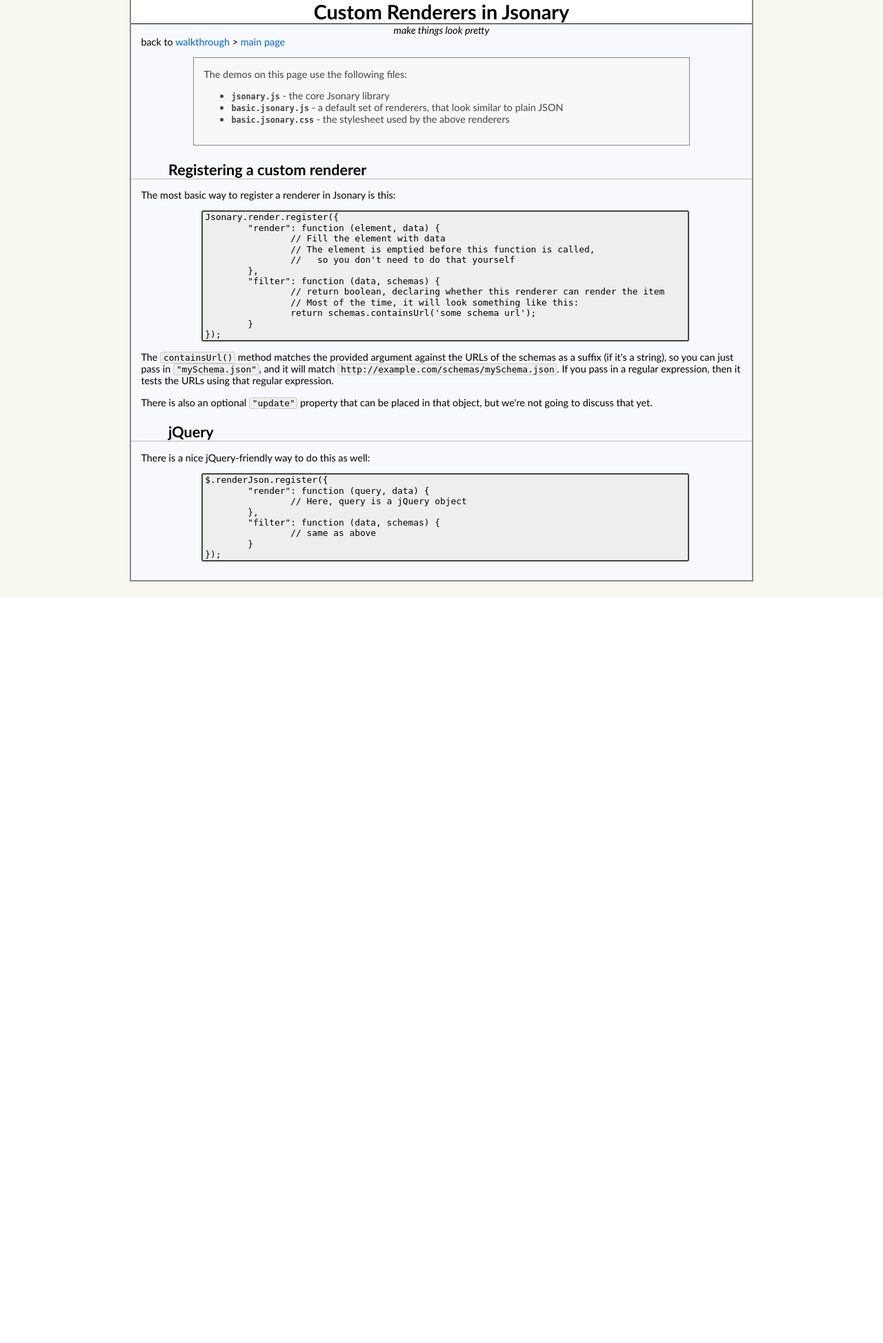
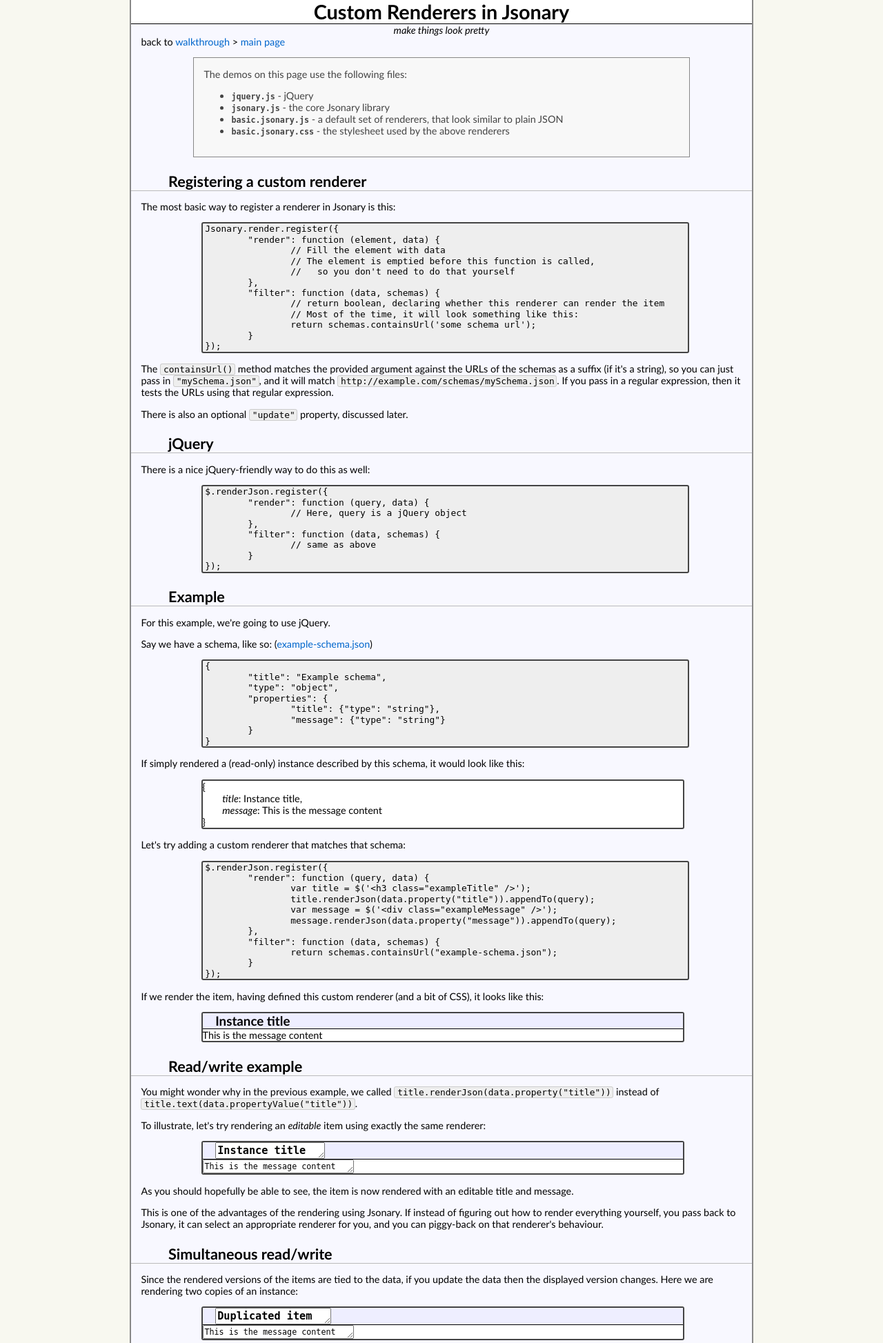
Before and after one commit to jsonary-js/jsonary, a PHP site: page /walkthrough/stage5/index.html in a window 1280 px wide. Shown: the top 1947 px of the page at 69% size. Before the commit the page ends 865 px from the top, so only its background shows below. Run offline with PHP 8.4, Linux system fonts and the light colour scheme; some libraries are stand-ins or nearby versions.

Commit message:
Updating walkthrough

```diff
--- a/renderers/basic.jsonary.css
+++ b/renderers/basic.jsonary.css
@@ -115,12 +115,11 @@ textarea {
 
 .json-string {
 	white-space: pre;
-	color: #000;
 }
 
-.json-string:before, .json-string:after {
-	content: "\"";
-	color: #888;
+textarea.json-string {
+	font-size: inherit;
+	font-weight: inherit;
 }
 
 /**** Number ****/
--- a/walkthrough/stage5/example-schema.json
+++ b/walkthrough/stage5/example-schema.json
@@ -1,3 +1,8 @@
 {
-	"title": "Example schema"
+	"title": "Example schema",
+	"type": "object",
+	"properties": {
+		"title": {"type": "string"},
+		"message": {"type": "string"}
+	}
 }
--- a/walkthrough/stage5/index.html
+++ b/walkthrough/stage5/index.html
@@ -4,9 +4,20 @@
 		<link rel="stylesheet" href="../../css/main.css">
 		<link rel="stylesheet" href="../../renderers/basic.jsonary.css">
 		<meta name="viewport" content="width=960">
+		<style>
+			.exampleTitle {
+				margin: 0;
+				text-align: left;
+				border-bottom: 1px solid black;
+				font-size: 1.3em;
+				padding-left: 1em;
+				background-color: #EEF;
+			}
+		</style>
 	</head>
 	<body>
 		<script src="http://ajax.cdnjs.com/ajax/libs/json2/20110223/json2.js"></script>
+		<script src="../../js/jquery.js"></script>
 		<script src="../../jsonary.js"></script>
 		<script src="../../renderers/basic.jsonary.js"></script>
 		<div align="center">
@@ -23,6 +34,7 @@
 				<div class="resource-list">
 					The demos on this page use the following files:
 					<ul>
+						<li><span class="filename">jquery.js</span> - jQuery
 						<li><span class="filename">jsonary.js</span> - the core Jsonary library
 						<li><span class="filename">basic.jsonary.js</span> - a default set of renderers, that look similar to plain JSON
 						<li><span class="filename">basic.jsonary.css</span> - the stylesheet used by the above renderers
@@ -47,7 +59,7 @@ Jsonary.render.register({
 });
 </pre>
 					<p>The <code>containsUrl()</code> method matches the provided argument against the URLs of the schemas as a suffix (if it's a string), so you can just pass in <code>"mySchema.json"</code>, and it will match <code>http://example.com/schemas/mySchema.json</code>.  If you pass in a regular expression, then it tests the URLs using that regular expression.
-					<p>There is also an optional <code>"update"</code> property that can be placed in that object, but we're not going to discuss that yet.
+					<p>There is also an optional <code>"update"</code> property, discussed later.
 				</div>
 
 				<h2>jQuery</h2>
@@ -64,6 +76,134 @@ $.renderJson.register({
 });
 </pre>
 				</div>
+
+				<h2>Example</h2>
+				<div class="section">
+					<p>For this example, we're going to use jQuery.
+					<p>Say we have a schema, like so: (<a href="example-schema.json">example-schema.json</a>)
+<pre class="example code">
+{
+	"title": "Example schema",
+	"type": "object",
+	"properties": {
+		"title": {"type": "string"},
+		"message": {"type": "string"}
+	}
+}
+</pre>
+					<p>If simply rendered a (read-only) instance described by this schema, it would look like this:
+					<div class="example" id="example-no-renderer"></div>
+					<script>
+var rawData = {"title": "Instance title", "message": "This is the message content"};
+var data = Jsonary.create(rawData, null, true);
+data.addSchema("example-schema-copy.json").$render($("#example-no-renderer"));
+					</script>
+					<p>Let's try adding a custom renderer that matches that schema:
+<pre class="example code">
+$.renderJson.register({
+	"render": function (query, data) {
+		var title = $('&lt;h3 class="exampleTitle" /&gt;');
+		title.renderJson(data.property("title")).appendTo(query);
+		var message = $('&lt;div class="exampleMessage" /&gt;');
+		message.renderJson(data.property("message")).appendTo(query);
+	},
+	"filter": function (data, schemas) {
+		return schemas.containsUrl("example-schema.json");
+	}
+});
+</pre>
+					<p>If we render the item, having defined this custom renderer (and a bit of CSS), it looks like this:
+					<div class="example" id="example-renderer"></div>
+					<script>
+$.renderJson.register({
+	"render": function (query, data) {
+		var title = $('<h3 class="exampleTitle" />');
+		title.renderJson(data.property("title")).appendTo(query);
+		var message = $('<div class="exampleMessage" />');
+		message.renderJson(data.property("message")).appendTo(query);
+	},
+	"filter": function (data, schemas) {
+		return schemas.containsUrl("example-schema.json");
+	}
+});
+
+var rawData = {"title": "Instance title", "message": "This is the message content"};
+var data = Jsonary.create(rawData, null, true);
+data.addSchema("example-schema.json").$render($("#example-renderer"));
+					</script>
+				</div>
+
+				<h2>Read/write example</h2>
+				<div class="section">
+					<p>You might wonder why in the previous example, we called <code>title.renderJson(data.property("title"))</code> instead of <code>title.text(data.propertyValue("title"))</code>.
+					<p>To illustrate, let's try rendering an <em>editable</em> item using exactly the same renderer:
+					<div class="example" id="example-renderer-editable"></div>
+					<script>
+var rawData = {"title": "Instance title", "message": "This is the message content"};
+var data = Jsonary.create(rawData);
+data.addSchema("example-schema.json").$render($('#example-renderer-editable'));
+					</script>
+					<p>As you should hopefully be able to see, the item is now rendered with an editable title and message.
+					<p>This is one of the advantages of the rendering using Jsonary.  If instead of figuring out how to render everything yourself, you pass back to Jsonary, it can select an appropriate renderer for you, and you can piggy-back on that renderer's behaviour.
+				</div>
+
+				<h2>Simultaneous read/write</h2>
+				<div class="section">
+					<p>Since the rendered versions of the items are tied to the data, if you update the data then the displayed version changes. Here we are rendering two copies of an instance:
+					<div class="example" id="example-renderer-duplicate1"></div>
+					<p>and:
+					<div class="example" id="example-renderer-duplicate2"></div>
+					<script>
+var rawData = {"title": "Duplicated item", "message": "This is the message content"};
+var data = Jsonary.create(rawData).addSchema("example-schema.json");
+$('#example-renderer-duplicate1').renderJson(data);
+$('#example-renderer-duplicate2').renderJson(data);
+					</script>
+					<p>If you edit the title or message in one of them, then the other should change to match, as the underlying data has changed.
+				</div>
+
+				<h2>Updates</h2>
+				<div class="section">
+					<p>How does this magical updating work?
+					<p>At the top of this page, we briefly mentioned the optional <code>update</code> property of the renderer object.  We're not going to describe it in great detail, but the basic form is:
+<pre class="example code">
+Jsonary.render.register({
+	"render": function (element, data) {
+		// rendering code
+	},
+	"update": function (element, data, operation) {
+		// update code
+	}
+	"filter": function (data, schemas) {
+		return schemas.containsUrl('some schema url');
+	}
+});
+</pre>
+					<p>Whenever any data is changed, this function is called for that data <em>and its parent, grandparent and so on</em> anywhere that is still rendered on the page.  The mysterious third argument <code>operation</code> represents a single operation in a JSON Patch, which you can inspect to see what the actual change was.
+					<p>Most of the time, you will not need to implement this function.  If you don't specify an update function, the default update function is called.  This function simply re-draws the item if the change occurred in the rendered data or any of its immediate children.
+					<p>You can fall back to the default update behaviour from within your update function by calling <code>this.defaultUpdate(element, data, operation)</code>.
+<!--
+<pre class="example code">
+function defaultUpdate(element, data, operation) {
+	var redraw = false;
+	var pointerPath = data.pointerPath();
+	if (operation.subjectEquals(pointerPath) || operation.subjectChild(pointerPath) !== false) {
+		redraw = true;
+	} else if (operation.target() != undefined) {
+		if (operation.targetEquals(pointerPath) || operation.targetChild(pointerPath) !== false) {
+			redraw = true;
+		}
+	}
+	if (redraw) {
+		render.empty(element);
+		this.renderFunction(element, data);
+	}
+}
+</pre>
+					<p>You might notice the use of <code>Jsonary.render.empty()</code> in that code.  This is a function that empties the element, but attempting to be as friendly as possible to other plugins.  If jQuery is available, it uses <code>jQuery(element).empty()</code>, before it calls <code>element.innerHTML = ""</code>.
+					<p>This is because if jQuery is used to attach data to elements (using the <code>data()</code> method), and the element is then removed <em>without</em> using jQuery, then the data can hang around.  To help prevent such memory leaks, the <code>Jsonary.render.empty()</code> method clears out the element in a jQuery-safe way.
+-->
+				</div>
 			</div>
 		</div>
 	</body>
```
Also changed, not shown: jsonary.js (+61 -24 lines).
